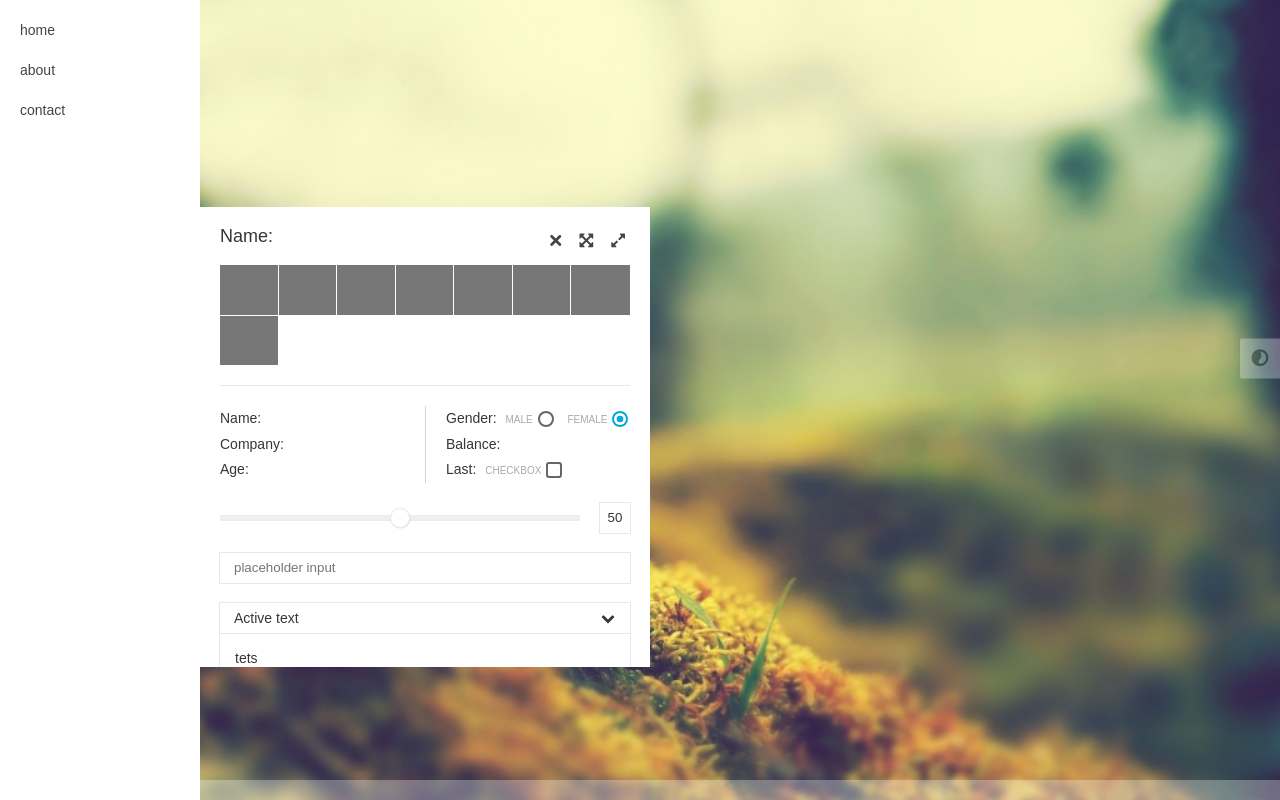
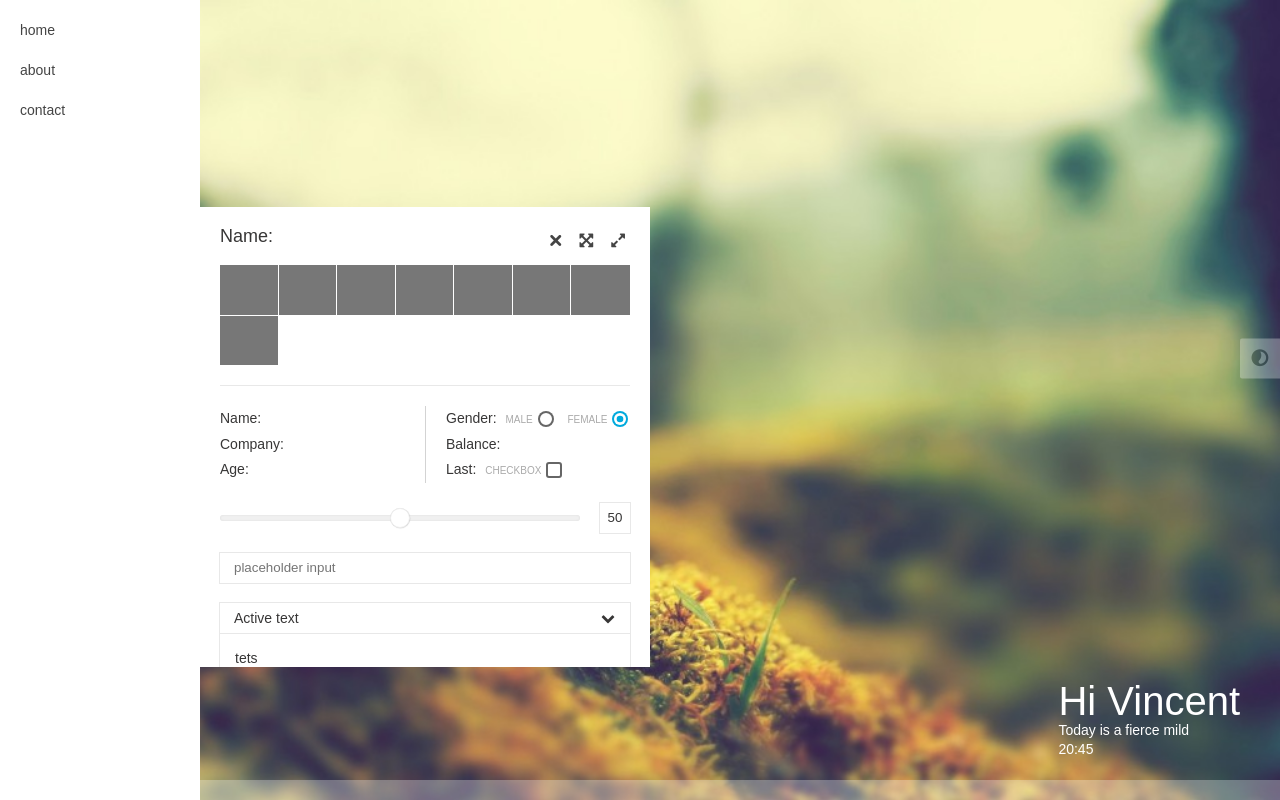
Before and after one commit to vincentbollaert/Sandbox, a website: page index.html in a window 1280 px wide. Drawn offline with Linux system fonts and the light colour scheme; no server answers.

Commit message:
added greet text

```diff
--- a/assets/scss/components/__components.scss
+++ b/assets/scss/components/__components.scss
@@ -20,6 +20,7 @@ $spacing: 20px;
 
 @import "pgColorPicker";
 @import "pgSidebar";
-@import "pGslider";
-@import "pGsliderDetail";
-@import "pGtooltips";
+@import "pgSlider";
+@import "pgSliderDetail";
+@import "pgTooltips";
+@import "pgGreeting";
--- /dev/null
+++ b/assets/scss/components/_pgGreeting.scss
@@ -0,0 +1,14 @@
+// --------------------------------------------------------------------------
+// Greeting
+// --------------------------------------------------------------------------
+
+.greet {
+    position: fixed;
+    right: 40px;
+    bottom: 40px;
+    color: #fff;
+
+    &__title {
+        font-size: 40px;
+    }
+}
--- a/views/dashboard.html
+++ b/views/dashboard.html
@@ -14,6 +14,19 @@
      select-color="selectColor">
     </pg-color-picker>
 
+    <div class="greet">
+        <h1 class="greet__title">
+            Hi Vincent
+        </h1>
+
+        <div>
+            Today is a fierce mild
+        </div>
+        <div>
+            20:45
+        </div>
+    </div>
+
     <pg-slider
      people-doc="peopleDoc"
      select-person="selectPerson"
```
Also changed, not shown: assets/css/main.css.
